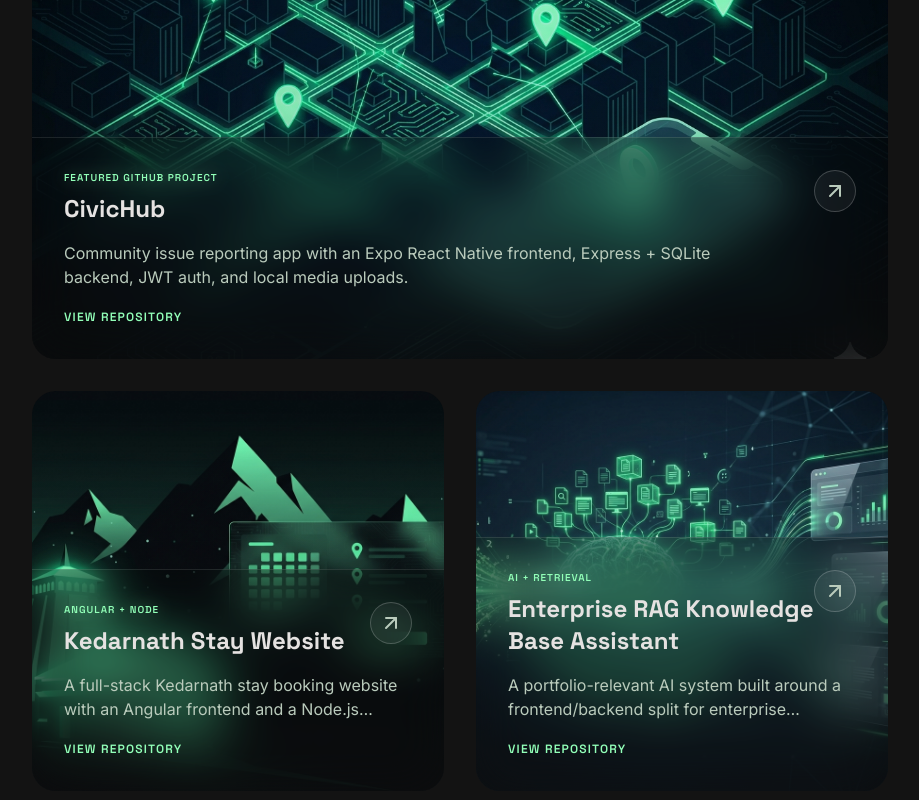
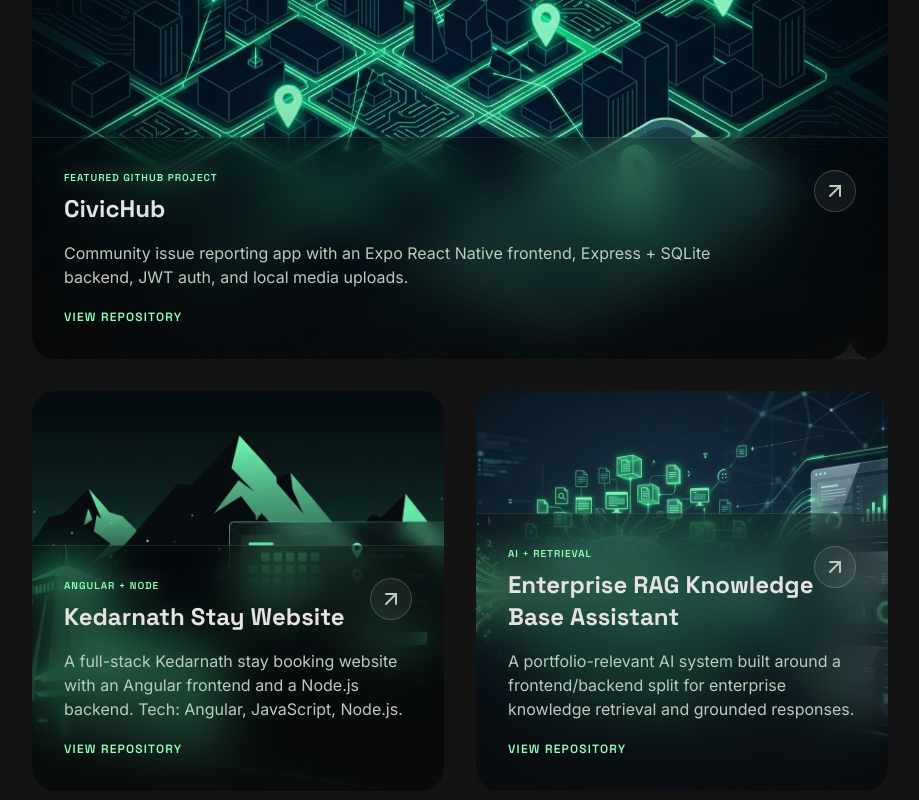
Before and after one commit to satyamverma21/Portfolio, a React (Vite) app: page / in a window 1280 px wide. Shown: the part 2080-2880 px from the top of the page, without its empty margins (344-1263 px from the left). Built offline with nearby package versions, Linux system fonts and the light colour scheme.

Commit message:
fix: project card issue

```diff
--- a/src/components/ProjectCard.tsx
+++ b/src/components/ProjectCard.tsx
@@ -24,7 +24,7 @@ export default function ProjectCard({
       whileInView={{ opacity: 1, y: 0 }}
       viewport={{ once: true }}
       transition={{ duration: 0.8, ease: [0.16, 1, 0.3, 1] }}
-      className={`group relative rounded-2xl overflow-hidden hover:border-primary/50 transition-all duration-500 ${
+      className={`project-card group relative rounded-2xl overflow-hidden hover:border-primary/50 transition-all duration-500 ${
         isLarge ? 'md:col-span-2 h-[500px]' : 'h-[400px]'
       }`}
     >
@@ -64,11 +64,14 @@ export default function ProjectCard({
           </button>
         </div>
         {description && (
-          <p className="font-sans text-sm md:text-base text-on-surface-variant mt-4 line-clamp-2 max-w-2xl">
+          <div className="reveal mt-4">
+            <p className="font-sans text-sm md:text-base text-on-surface-variant line-clamp-3 max-w-2xl">
               {description}
             </p>
+          </div>
         )}
         {href ? (
+          <div className="reveal">
             <a
               href={href}
               target="_blank"
@@ -77,6 +80,7 @@ export default function ProjectCard({
             >
               View Repository
             </a>
+          </div>
         ) : null}
       </div>
     </motion.article>
--- a/src/index.css
+++ b/src/index.css
@@ -55,3 +55,54 @@
 .custom-scrollbar::-webkit-scrollbar-thumb {
   @apply bg-white/10 rounded-full;
 }
+
+/* Project card hover reveal only for hover-capable devices (desktop) */
+.project-card .reveal {
+  opacity: 0;
+  transform: translateY(10px) scale(0.995);
+  max-height: 0;
+  overflow: hidden;
+  transition: opacity 420ms cubic-bezier(.16,1,.3,1), transform 420ms cubic-bezier(.16,1,.3,1), max-height 420ms ease;
+  pointer-events: none;
+}
+
+@media (hover: hover) {
+  .project-card:hover .reveal {
+    opacity: 1;
+    transform: translateY(0) scale(1);
+    max-height: 400px;
+    pointer-events: auto;
+  }
+
+  .project-card:hover img {
+    transform: scale(1.04);
+    transition: transform 700ms cubic-bezier(.16,1,.3,1);
+  }
+}
+
+/* Slightly stronger glass effect on hover-capable devices */
+@media (hover: hover) {
+  .project-card:hover .backdrop-blur-xl {
+    background-color: rgba(0,0,0,0.36);
+  }
+}
+
+/* On touch / no-hover devices show the description by default */
+@media (hover: none) {
+  .project-card .reveal {
+    opacity: 1;
+    transform: translateY(0) scale(1);
+    max-height: 400px;
+    pointer-events: auto;
+  }
+
+  /* Disable hover-scale effects on images for touch devices */
+  .project-card img {
+    transform: none !important;
+    transition: none !important;
+  }
+
+  .project-card .backdrop-blur-xl {
+    background-color: rgba(0,0,0,0.32);
+  }
+}
```
Also changed, not shown: 4 other files (tests, documents, lock files or other folders). Lines whose indentation alone changed are shown as unchanged.
